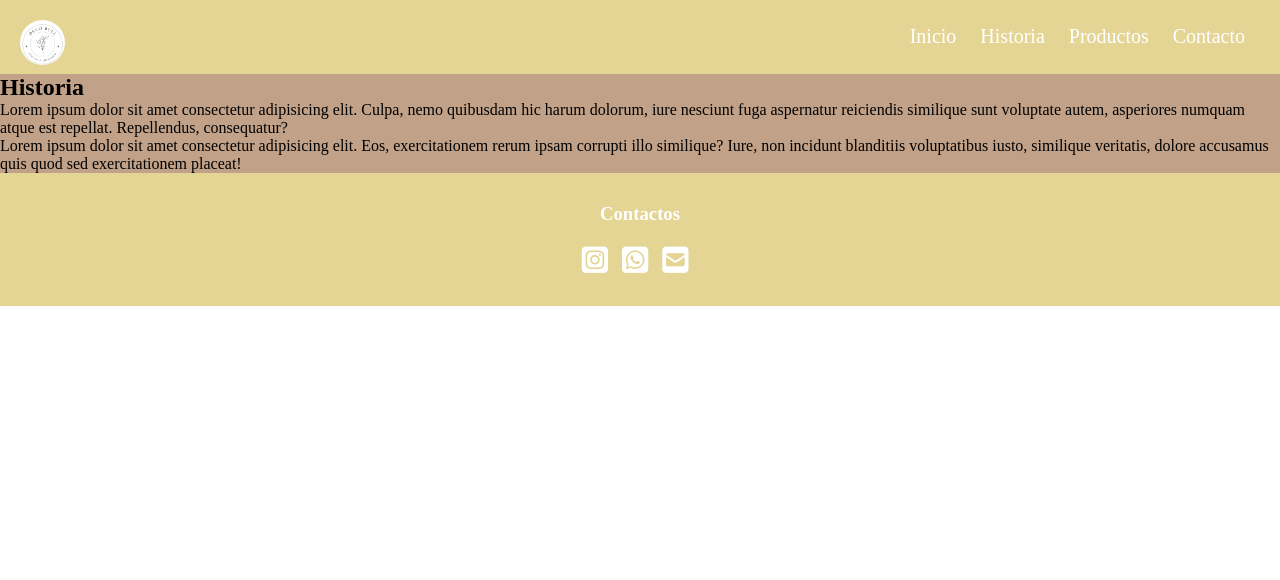
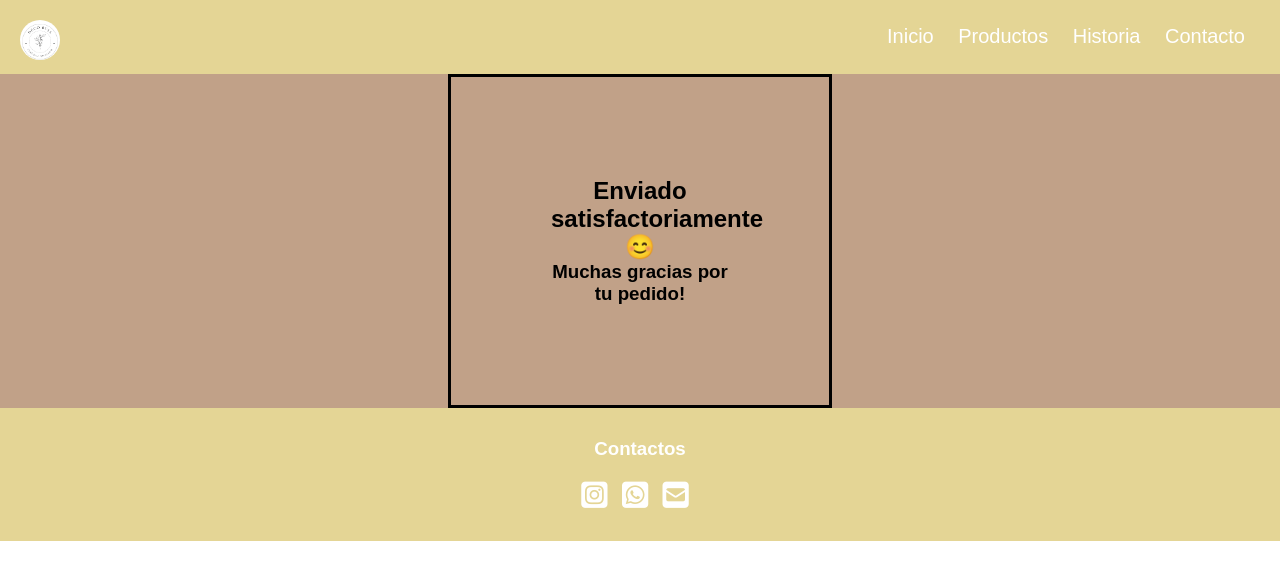
Before and after one commit to alexwelz/DecoBull-eMarket, a plain HTML site: page pages/datos.html in a window 1280 px wide. Drawn offline with nearby package versions, Linux system fonts and the light colour scheme; a web font is replaced by a local one.

Commit message:
Agrego datos.html y retoque en front

```diff
--- a/css/style.css
+++ b/css/style.css
@@ -1,8 +1,13 @@
+@import url('https://fonts.googleapis.com/css2?family=Afacad+Flux:wght@100..1000&display=swap');
+
 *{
     margin: 0;
     padding: 0;
     text-decoration: none;
     list-style: none;
+}
+body{
+    font-family: "Afacad Flux", sans-serif;
 }
 
 header{
@@ -17,7 +22,7 @@ main{
 
 /*--------------------------NAV----------------------------*/
 .logo{
-    width: 45px;
+    width: 40px;
     padding:20px;
     border-radius: 70px;
 }
@@ -41,6 +46,12 @@ nav ul li a{
 ul li{
     font-size: 20px;
 }
+
+nav ul li a:hover{
+    color: rgb(151, 56, 79);
+    transition: .5;
+}
+
 /*--------------------------FORM----------------------------*/
 form{
     text-align: center;
@@ -71,6 +82,20 @@ form{
     margin-top: 20px;
 }
 
+.datos-enviados{
+    text-align: center;
+    padding: 100px;
+    border: 3px solid;
+    margin-left: 35%;
+    margin-right: 35%;
+
+}
+
+.formulario .box{
+    border: 3px solid;
+    margin-left: 30%;
+    margin-right: 30%;
+}
 /*--------------------------FOOTER----------------------------*/
 
 footer ul {
@@ -78,6 +103,7 @@ footer ul {
     color: white;
     text-align: center;
     padding: 30px;
+
 }
 
 footer ul li {
--- a/pages/historia.html
+++ b/pages/datos.html
@@ -6,11 +6,11 @@
     <link rel="stylesheet" href="../css/style.css">
      <!-- Boostrap icon -->
      <link rel="stylesheet" href="https://cdn.jsdelivr.net/npm/bootstrap-icons@1.9.1/font/bootstrap-icons.css">
-    <!-- fontawesome icon -->
-    <script src="https://kit.fontawesome.com/fcc39418f4.js" crossorigin="anonymous"></script>
+     <!-- fontawesome icon -->
+      <script src="https://kit.fontawesome.com/fcc39418f4.js" crossorigin="anonymous"></script>
      <!-- Favicon -->
      <link rel="shortcut icon" href="/assets/img/logoDeco.png" type="image/x-icon">
-   <title>Historia</title>
+    <title>Contacto</title>
 </head>
 <body>
     <header>
@@ -18,18 +18,18 @@
             <a href="../index.html"><img class="logo" src="../assets/img/logoDeco.png" alt="Logo emprendimiento"></a>
             <ul>
                 <li><a href="../index.html">Inicio</a></li>
+                <li><a href="productos.html">Productos</a></li>
                 <li><a href="historia.html">Historia</a></li>
-                <li><a href="productos.html">Productos</a></li>
                 <li><a href="contacto.html">Contacto</a></li>
             </ul>
         </nav>
     </header>
     <main>
-        <section>
-               <h1>Historia</h1>
-               <p>Lorem ipsum dolor sit amet consectetur adipisicing elit. Culpa, nemo quibusdam hic harum dolorum, iure nesciunt fuga aspernatur reiciendis similique sunt voluptate autem, asperiores numquam atque est repellat. Repellendus, consequatur?</p>
-               <p>Lorem ipsum dolor sit amet consectetur adipisicing elit. Eos, exercitationem rerum ipsam corrupti illo similique? Iure, non incidunt blanditiis voluptatibus iusto, similique veritatis, dolore accusamus quis quod sed exercitationem placeat!</p>
+        <section class="datos-enviados">
+            <h1>Enviado satisfactoriamente 😊</h1>
+            <h3>Muchas gracias por tu pedido!</h3>
         </section>
+
     </main>
     <footer>
         <ul>
@@ -38,7 +38,7 @@
             <li><a class="logo-wathsapp" href="https://wa.me/5491167219909?text=Hola%2C%20quisiera%20mas%20informacion" target="_blank"><i class="fa-brands fa-square-whatsapp"></i></a></li>
             <li><a class="logo-email" href="mailto:deco.bull2023@gmail.com" target="_blank"><i class="fa-solid fa-square-envelope"></i></a></li>
         </ul>
-    </footer>
+   </footer>
 
 </body>
 </html>
```
Also changed, not shown: index.html (+2 -2 lines), pages/contacto.html (+7 -5 lines), pages/productos.html (+2 -2 lines), nota.txt (deleted).
